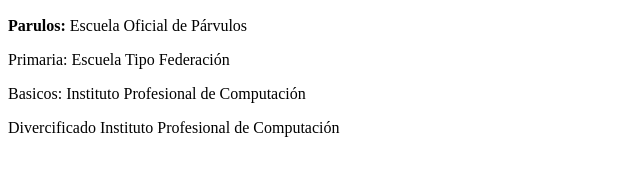
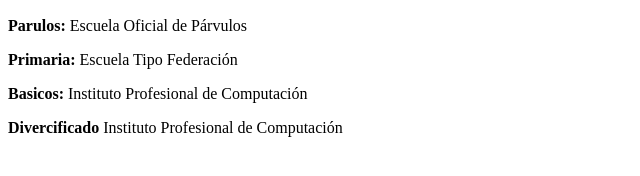
Before and after one commit to Ashleymartinez08/Ashley, a plain HTML site: page index.html in a window 1280 px wide. Shown: the part 284-460 px from the top of the page, without its empty margins (0-640 px from the left). Drawn offline with Linux system fonts and the light colour scheme.

Commit message:
Update index.html
Signed-off-by: Ashleymartinez08 <ashleypaolamartinez2008@gmail.com>

```diff
--- a/index.html
+++ b/index.html
@@ -13,8 +13,8 @@
 
     <h2>Estudios realizados:</h2>
     <p><strong>Parulos: </strong> Escuela Oficial de Párvulos</p>
-    <p></strong>Primaria: </strong> Escuela Tipo Federación</p>
-    <p></strong>Basicos: </strong> Instituto Profesional de Computación</p>
-    <p></strong>Divercificado </strong> Instituto Profesional de Computación</p>
+    <p><strong>Primaria: </strong> Escuela Tipo Federación</p>
+    <p><strong>Basicos: </strong> Instituto Profesional de Computación</p>
+    <p><strong>Divercificado </strong> Instituto Profesional de Computación</p>
 </body>
 </html>
```
